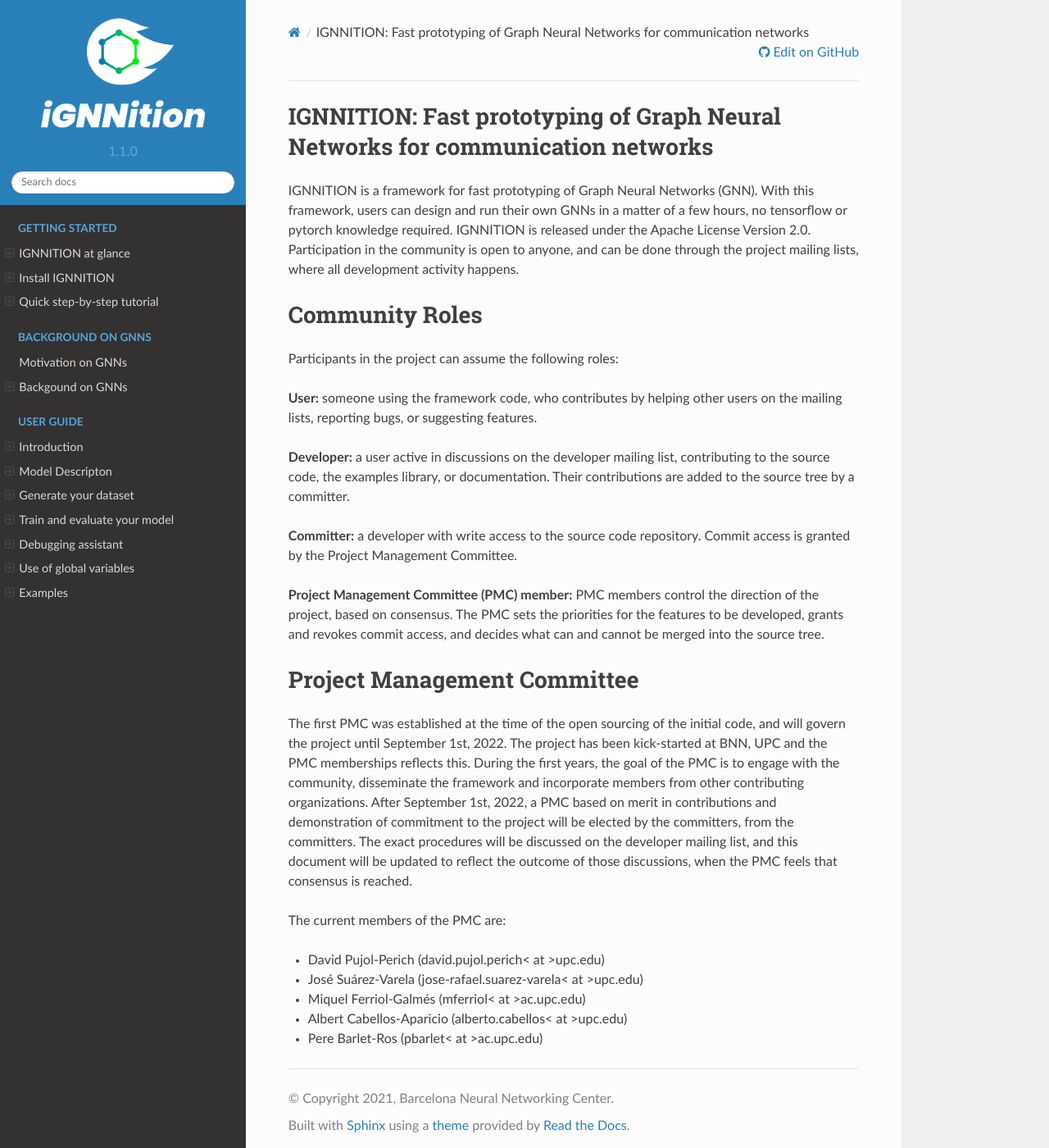
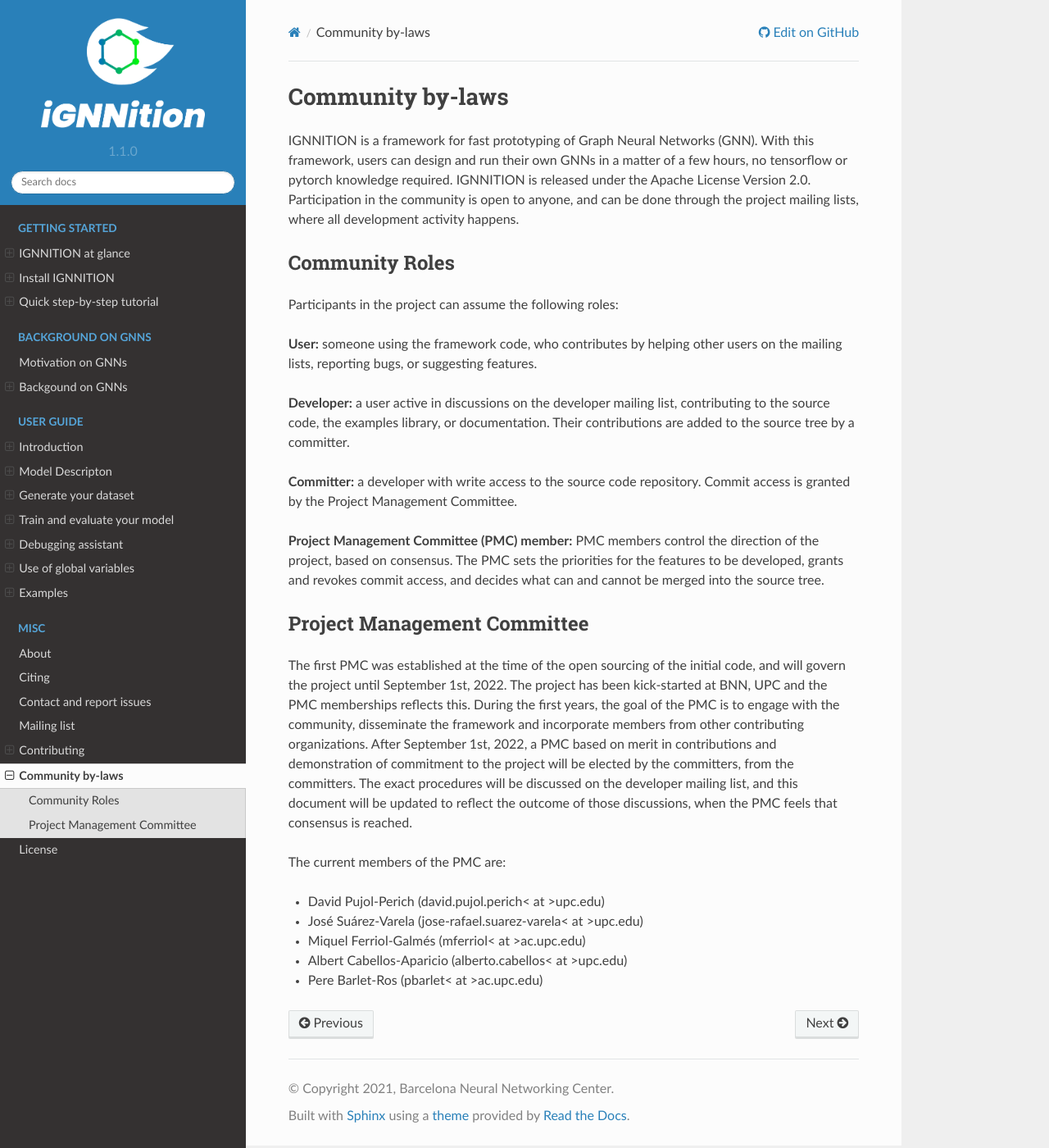
Before and after one commit to BNN-UPC/ignnition, a Sphinx documentation site: the page built from docs/documents/community_bylaws.md, in a window 1280 px wide and 1400 px high. Shown: the whole window at 82% size. Built offline with Sphinx 7.4.7 and the Read the Docs theme 2.0.0, drawn with Linux system fonts in a browser that asks for light colours.

Commit message:
Added iGNNition documentation

```diff
--- a/docs/documents/citing.md
+++ b/docs/documents/citing.md
@@ -1 +1,2 @@
+# Citing
 FILL WITH CITE
--- a/docs/documents/community_bylaws.md
+++ b/docs/documents/community_bylaws.md
@@ -1,8 +1,8 @@
-### IGNNITION: Fast prototyping of Graph Neural Networks for communication networks
+# Community by-laws
 
 IGNNITION is a framework for fast prototyping of Graph Neural Networks (GNN). With this framework, users can design and run their own GNNs in a matter of a few hours, no tensorflow or pytorch knowledge required. IGNNITION is released under the Apache License Version 2.0. Participation in the community is open to anyone, and can be done through the project mailing lists, where all development activity happens.
 
-### Community Roles
+## Community Roles
 Participants in the project can assume the following roles:
 
 **User:** someone using the framework code, who contributes by helping other users on the mailing lists, reporting bugs, or suggesting features.
@@ -13,7 +13,7 @@
 
 **Project Management Committee (PMC) member:** PMC members control the direction of the project, based on consensus. The PMC sets the priorities for the features to be developed, grants and revokes commit access, and decides what can and cannot be merged into the source tree.
 
-### Project Management Committee
+## Project Management Committee
 
 The first PMC was established at the time of the open sourcing of the initial code, and will govern the project until September 1st, 2022. The project has been kick-started at BNN, UPC and the PMC memberships reflects this. During the first years, the goal of the PMC is to engage with the community, disseminate the framework and incorporate members from other contributing organizations.
 After September 1st, 2022, a PMC based on merit in contributions and demonstration of commitment to the project will be elected by the committers, from the committers. The exact procedures will be discussed on the developer mailing list, and this document will be updated to reflect the outcome of those discussions, when the PMC feels that consensus is reached.
--- a/docs/documents/contributing.md
+++ b/docs/documents/contributing.md
@@ -1,4 +1,4 @@
-# Contributing to Ignnition
+# Contributing
 
 Thank you for your interest in contributing to Ignnition! If you wish to contribute, please adhere to our branching system.
 
--- a/docs/documents/index.rst
+++ b/docs/documents/index.rst
@@ -99,9 +99,11 @@
    :maxdepth: 2
    :hidden:
    :caption: Misc
+
    ./about
    ./citing
    ./contact_and_issues
    ./mailing_list
+   ./contributing
    ./community_bylaws
    ./license
```
Also changed, not shown: docs/documents/train_and_evaluate.md (+3 -3 lines).
